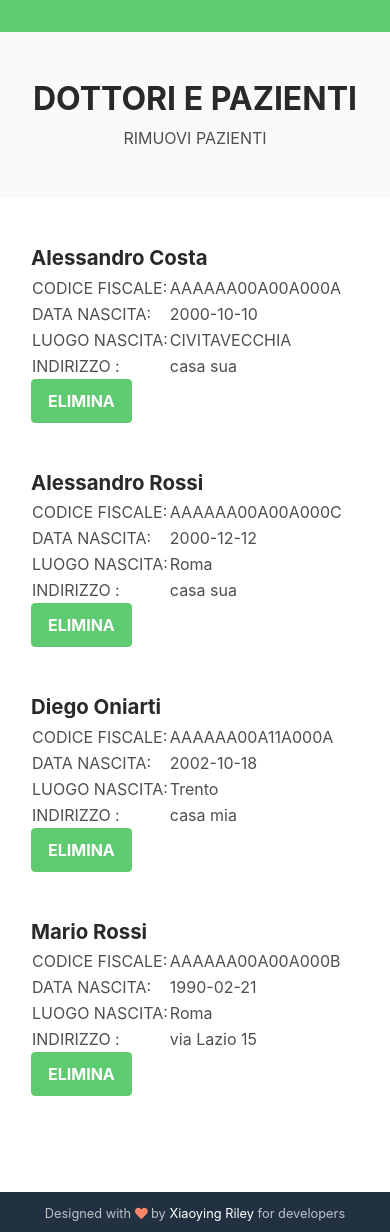
After one commit to naxy2/dottori, a PHP site: page /rimuoviPaziente.php in a window 390 px wide. The commit adds this page. Run offline with PHP 8.4, Linux system fonts and the light colour scheme; data comes from the database, SQL or seed files in the repository.

Commit message:
aggiunta rimozione pazienti

```diff
--- a/sito/header.html
+++ b/sito/header.html
@@ -27,7 +27,7 @@
                     <a class="nav-link" href="./modificaAssociazione.php"><i class="fas fa-bookmark fa-fw mr-2"></i>Cambia Medico Di Paziente <span class="sr-only"></span></a>
                 </li>
                 <li class="nav-item">
-                    <a class="nav-link" href="#"><i class="fas fa-bookmark fa-fw mr-2"></i>Elimina Paziente</a>
+                    <a class="nav-link" href="./rimuoviPaziente.php"><i class="fas fa-bookmark fa-fw mr-2"></i>Elimina Paziente</a>
                 </li>
            </ul>
        </div>
--- a/sito/index.php
+++ b/sito/index.php
@@ -94,7 +94,7 @@
 				    <div class="media">
 					    <img class="mr-3 img-fluid post-thumb d-none d-md-flex" src="./IMMAGINI/ripPaziente.jpg" alt="image">
 					    <div class="media-body">
-						    <h3 class="title mb-1"><a href="blog-post.html">ELIMINA UN DETERMINATO PAZIENTE</a></h3>
+						    <h3 class="title mb-1"><a href="./rimuoviPaziente.php">ELIMINA UN DETERMINATO PAZIENTE</a></h3>
                         </div><!--//media-body-->
 				    </div><!--//media-->
 			    </div><!--//item-->
--- /dev/null
+++ b/sito/rimuoviPaziente.php
@@ -0,0 +1,106 @@
+<!DOCTYPE html>
+<html lang="en">
+<head>
+    <title>ASL</title>
+
+    <!-- Meta -->
+    <meta charset="utf-8">
+    <meta http-equiv="X-UA-Compatible" content="IE=edge">
+    <meta name="viewport" content="width=device-width, initial-scale=1.0">
+    <meta name="description" content="Blog Template">
+    <meta name="author" content="Xiaoying Riley at 3rd Wave Media">
+    <link rel="shortcut icon" href="favicon.ico">
+
+    <!-- FontAwesome JS-->
+    <script defer src="https://use.fontawesome.com/releases/v5.7.1/js/all.js" integrity="sha384-eVEQC9zshBn0rFj4+TU78eNA19HMNigMviK/PU/FFjLXqa/GKPgX58rvt5Z8PLs7" crossorigin="anonymous"></script>
+
+    <!-- Theme CSS -->
+    <link id="theme-style" rel="stylesheet" href="assets/css/theme-1.css">
+
+</head>
+
+<body>
+    <?php
+    include('./header.html');
+    include('./SCRIPT/connetti.php');
+    ?>
+
+
+    <div class="main-wrapper">
+        <section class="cta-section theme-bg-light py-5">
+		    <div class="container text-center">
+			    <h2 class="heading">DOTTORI E PAZIENTI</h2>
+			    <div class="intro">RIMUOVI PAZIENTI</div>
+		    </div><!--//container-->
+	    </section>
+	    <section class="blog-list px-3 py-5 p-md-5">
+		    <div class="container">
+                <form action="./SCRIPT/rimuoviPaziente.php" method="post" onsubmit="return confirm('SICURO DI VOLER RIMUOVERE IL PAZIENTE?')">
+                    <?php
+                    $pazienti_sql = mysqli_query($connessione, "SELECT * FROM `paziente` ORDER BY nome,cognome");
+                    while ($paziente = mysqli_fetch_assoc($pazienti_sql)){
+                        //codice -cognome -nome -dataNascita -luogoNascita
+                        $codice = $paziente['CF'];
+                        $cognome = $paziente['cognome'];
+                        $nome = $paziente['nome'];
+                        $data = $paziente['dataNascita'];
+                        $luogo = $paziente['luogoNascita'];
+                        $indirizzo = $paziente['indirizzo'];
+                        echo("
+                        <div class='item mb-5'>
+                            <div class='media'>
+                                <img class='mr-3 img-fluid post-thumb d-none d-md-flex' src='./IMMAGINI/medico.jfif' alt='image'>
+                                <div class='media-body'>
+                                    <h3 class='title mb-1'>$nome $cognome</h3>
+                                    <table>
+                                        <tr>
+                                            <td>CODICE FISCALE: </td>
+                                            <td>$codice</td>
+                                        </tr>
+                                        <tr>
+                                            <td>DATA NASCITA: </td>
+                                            <td>$data</td>
+                                        </tr>
+                                        <tr>
+                                            <td>LUOGO NASCITA: </td>
+                                            <td>$luogo</td>
+                                        </tr>
+                                        <tr>
+                                            <td>INDIRIZZO : </td>
+                                            <td>$indirizzo</td>
+                                        </tr>
+                                    </table>
+                                    <button name='paziente' type='submit' value='$codice' class='btn btn-primary'>ELIMINA</button>
+                                </div>
+                            </div>
+                        </div>
+                        ");
+                    }
+                    ?>
+                </form>
+            </div>
+	    </section>
+
+	    <footer class="footer text-center py-2 theme-bg-dark">
+
+	        <!--/* This template is released under the Creative Commons Attribution 3.0 License. Please keep the attribution link below when using for your own project. Thank you for your support. :) If you'd like to use the template without the attribution, you can buy the commercial license via our website: themes.3rdwavemedia.com */-->
+                <small class="copyright">Designed with <i class="fas fa-heart" style="color: #fb866a;"></i> by <a href="http://themes.3rdwavemedia.com" target="_blank">Xiaoying Riley</a> for developers</small>
+
+	    </footer>
+
+    </div><!--//main-wrapper-->
+
+    <?php
+    include("./colorPicker.html");
+    ?>
+
+    <!-- Javascript -->
+    <script src="assets/plugins/jquery-3.3.1.min.js"></script>
+    <script src="assets/plugins/popper.min.js"></script>
+    <script src="assets/plugins/bootstrap/js/bootstrap.min.js"></script>
+
+    <!-- Style Switcher (REMOVE ON YOUR PRODUCTION SITE) -->
+    <script src="assets/js/demo/style-switcher.js"></script>
+
+</body>
+</html>
```
Also changed, not shown: sito/SCRIPT/rimuoviPaziente.php (added, +8 -0 lines).
